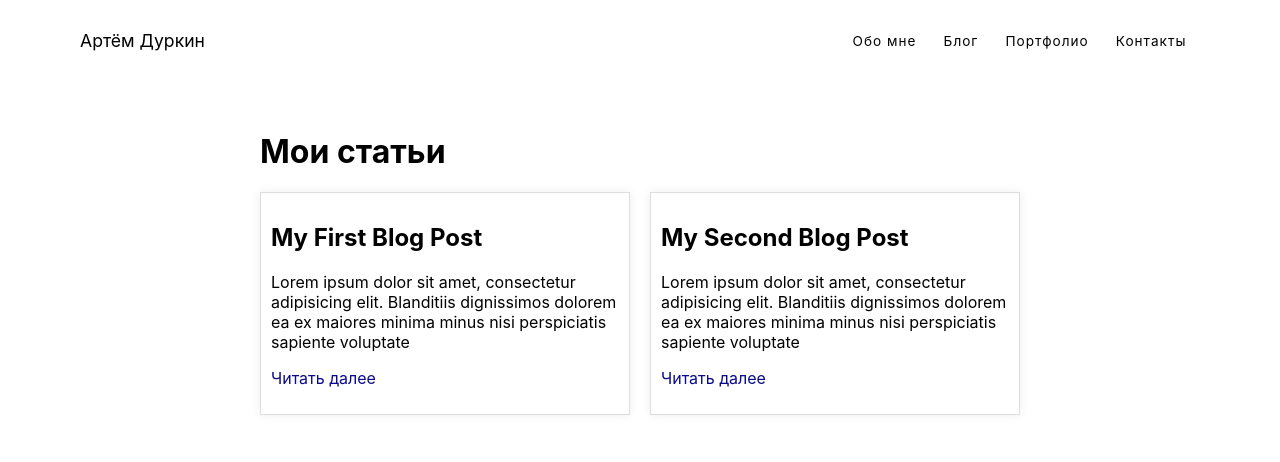
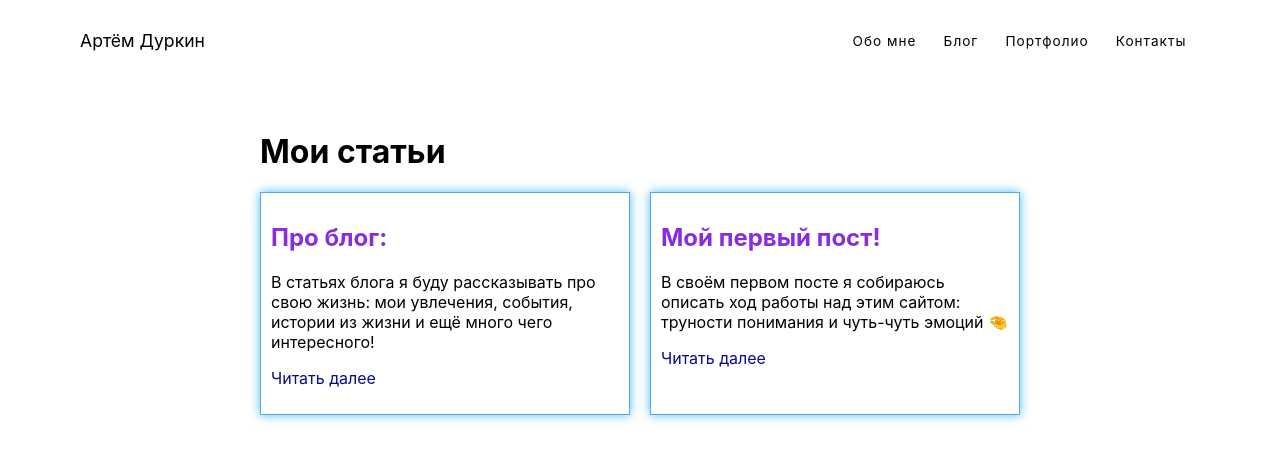
Before and after one commit to snitchyck/myPortfolio, a SvelteKit app: page /blog in a window 1280 px wide. Shown: the top 462 px of the page. Built offline with nearby package versions, Linux system fonts and the light colour scheme.

Commit message:
fixed design issues

```diff
--- a/src/routes/blog/+page.svelte
+++ b/src/routes/blog/+page.svelte
@@ -32,12 +32,15 @@
 	}
 
 	.post {
-		border: 1px solid #ddd;
+		border: 1px solid #4fa9e6;
 		padding: 10px;
-		box-shadow: 0 0 10px #eee;
+		box-shadow: 0 0 10px #4bbef3;
 	}
 
 	.link {
-		color: rgb(10, 10, 139);
+		color: #0a0a8b;
+	}
+	h2{
+		color:blueviolet;
 	}
 </style>
--- a/src/routes/blog/posts/+layout.svelte
+++ b/src/routes/blog/posts/+layout.svelte
@@ -8,4 +8,9 @@
       max-width: 800px;
       padding: 0 20px;
     }
+    a{
+      color:blueviolet;
+      font-family: 'Segoe UI', Tahoma, Geneva, Verdana, sans-serif;
+      font-weight: bolder;
+    }
   </style>
--- a/src/routes/blog/posts/1/+page.svelte
+++ b/src/routes/blog/posts/1/+page.svelte
@@ -1,4 +1,4 @@
-<h1>My first blog post</h1>
+<h1>Про блог:</h1>
 <p>
     Lorem ipsum dolor sit amet consectetur adipisicing elit. Minus adipisci
     veniam esse magni modi reiciendis corporis voluptatibus porro? Vero autem
--- a/src/routes/blog/posts/2/+page.svelte
+++ b/src/routes/blog/posts/2/+page.svelte
@@ -1,4 +1,4 @@
-<h1>My Second blog post</h1>
+<h1>Мой первый пост!</h1>
 <p>
     Lorem ipsum dolor sit amet consectetur adipisicing elit. Minus adipisci
     veniam esse magni modi reiciendis corporis voluptatibus porro? Vero autem
--- a/src/routes/blog/routes.js
+++ b/src/routes/blog/routes.js
@@ -1,12 +1,12 @@
 export const routes = [
     {
       id: 1,
-      title: 'My First Blog Post',
-      body: 'Lorem ipsum dolor sit amet, consectetur adipisicing elit. Blanditiis dignissimos dolorem ea ex maiores minima minus nisi perspiciatis sapiente voluptate',
+      title: 'Про блог:',
+      body: 'В статьях блога я буду рассказывать про свою жизнь: мои увлечения, события, истории из жизни и ещё много чего интересного!',
     },
     {
         "id": 2,
-        "title": "My Second Blog Post",
-        "body": "Lorem ipsum dolor sit amet, consectetur adipisicing elit. Blanditiis dignissimos dolorem ea ex maiores minima minus nisi perspiciatis sapiente voluptate"
+        "title": "Мой первый пост!",
+        "body": "В своём первом посте я собираюсь описать ход работы над этим сайтом: труности понимания и чуть-чуть эмоций 🤏"
     },
   ];
--- a/src/routes/project/+page.svelte
+++ b/src/routes/project/+page.svelte
@@ -38,7 +38,7 @@
     .app {
      border: 1px solid #ddd;
      padding: 10px;
-     box-shadow: 0 0 10px #eee;
+     box-shadow: 0 0 10px grey;
     }
     .link {
      color: rgb(10, 10, 139);
--- a/src/routes/project/apps/1/+layout.svelte
+++ b/src/routes/project/apps/1/+layout.svelte
@@ -5,7 +5,7 @@
 
 <style>
   a{
-      color: rgb(245, 201, 144);
+      color: #f5c990;
       font-weight: bold;
   }
   .container {
```
